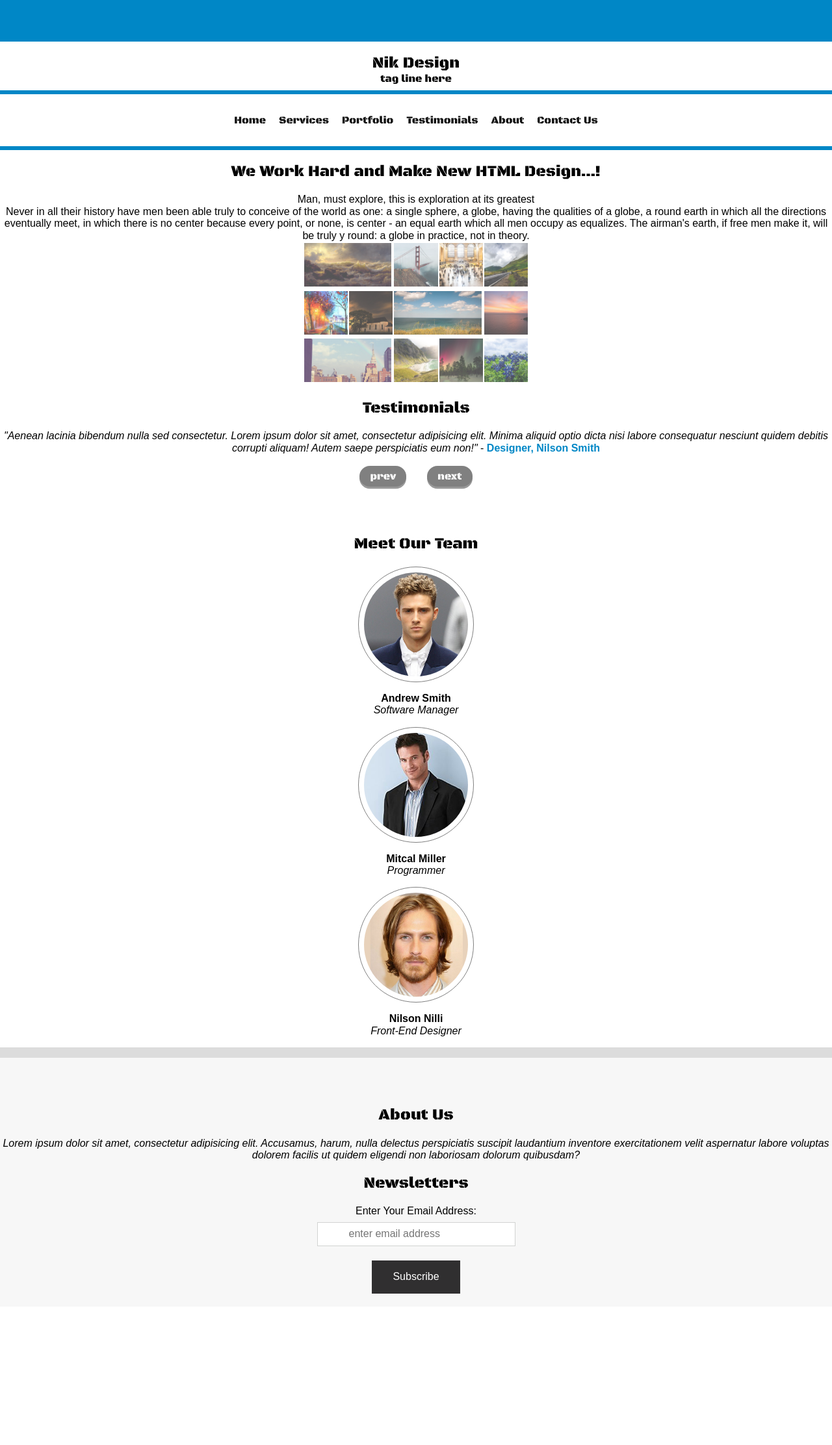
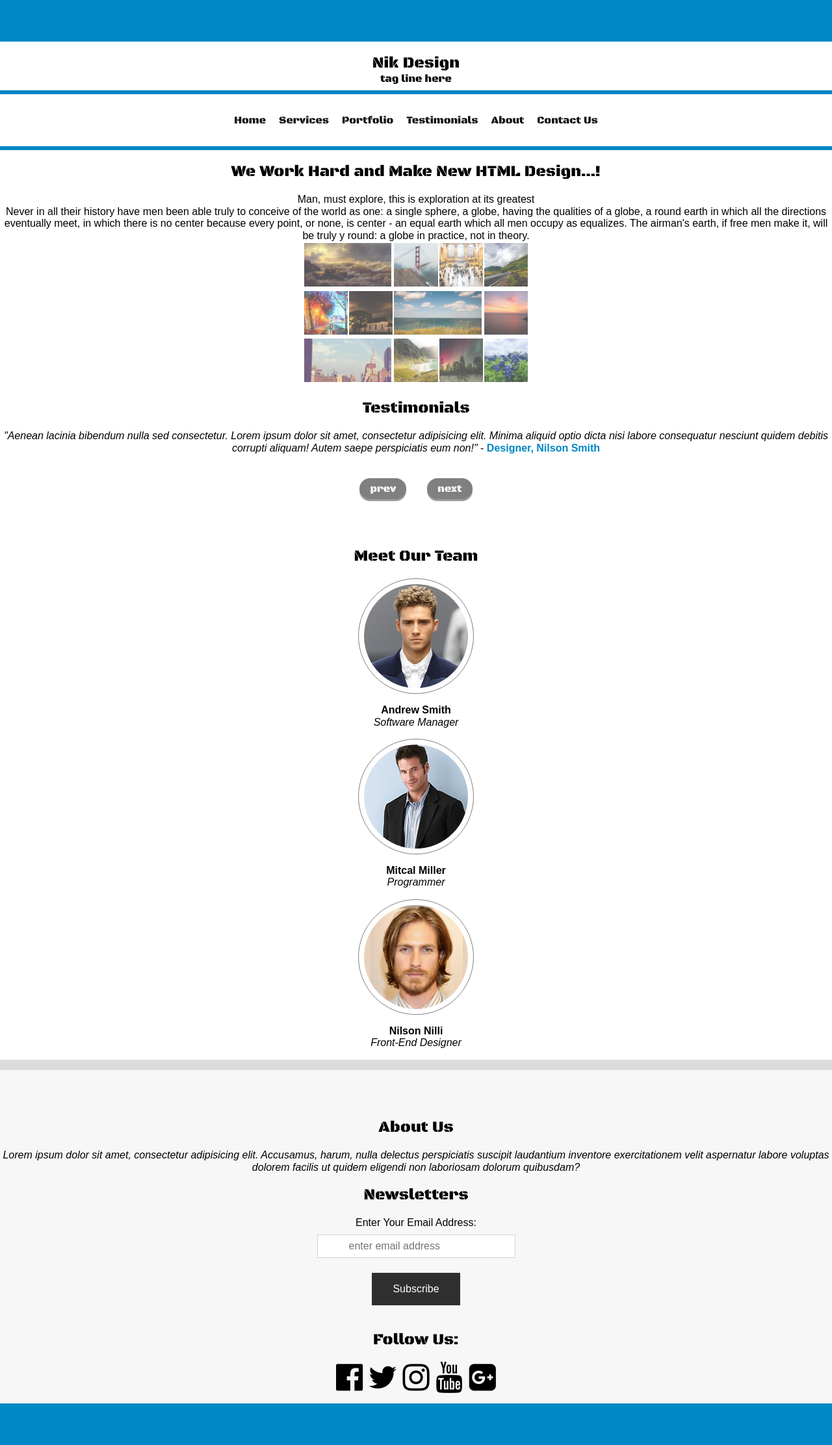
Before and after one commit to Campbell20/lesson6-challenge-day2, a Jekyll site: the page built from index.html, in a window 1280 px wide. Shown: the whole page at 65% size. Built offline with Jekyll 4.4.1, drawn with Linux system fonts in a browser that asks for light colours; nearby versions of some CDN libraries; before the commit the page ends 2011 px from its top, so only the background shows below that.

Commit message:
changed footer

```diff
--- a/_includes/footer.html
+++ b/_includes/footer.html
@@ -0,0 +1,21 @@
+<footer>
+    <h2>Follow Us:</h2>
+    <div class="socialmedia-icon-container">
+
+        <div class="socialmedia-icon">
+            <a href="#"><i class="fa fa-facebook-official" aria-hidden="true"></i></a>
+        </div>
+        <div class="socialmedia-icon">
+           <a href="#"> <i class="fa fa-twitter" aria-hidden="true"></i></a>
+        </div>
+        <div class="socialmedia-icon">
+            <a href="#"><i class="fa fa-instagram" aria-hidden="true"></i></a>
+        </div>
+        <div class="socialmedia-icon">
+            <a href="#"><i class="fa fa-youtube" aria-hidden="true"></i></a>
+        </div>
+        <div class="socialmedia-icon">
+            <a href="#"><i class="fa fa-google-plus-square" aria-hidden="true"></i></a>
+        </div>
+    </div>
+</footer>
--- /dev/null
+++ b/_sass/footer.scss
@@ -0,0 +1,38 @@
+
+
+.socialmedia-icon-container {
+    display: flex;
+    flex-flow: row nowrap;
+    align-items: center;
+    justify-content: center;
+    color: black;
+
+}
+
+footer {
+    background-color: #f7f7f7;
+    margin:0;
+    border-bottom: 4rem solid #0087c6;
+}
+
+
+.socialmedia-icon {
+    margin-right: .2rem;
+    margin-bottom: 1rem;
+    font-size: 3.0rem;
+    height: 3rem;
+    width: 3rem;
+    color: black;
+}
+
+.socialmedia-icon:last-child {
+    margin-right:0;
+}
+
+a {
+    color:black;
+}
+
+a:hover {
+    color: #3b5998;
+}
--- a/css/main.scss
+++ b/css/main.scss
@@ -3,9 +3,12 @@
 
 /* CSS Styles are defined below */
 @import "normalize";
+@import url(https://fonts.googleapis.com/css?family=Lato);
+@import url(https://cdnjs.cloudflare.com/ajax/libs/font-awesome/4.6.3/css/font-awesome.css);
 @import "nav";
 @import "meet-our-team";
 @import "about";
+@import "footer";
 @import "media-queries";
 
 
@@ -15,6 +18,9 @@ body {
 }
 
 .content-top-container, .content-bottom-container{
+    display: flex;
+    flex-flow: column nowrap;
+    justify-content: center;
     text-align: center;
 }
 
```
